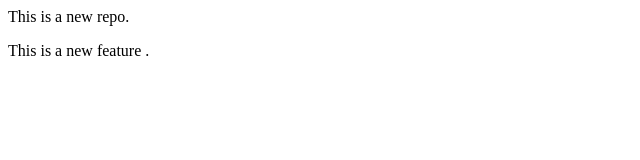
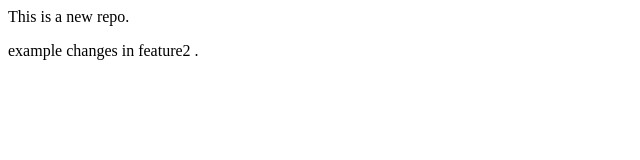
Before and after one commit to Shivani310/LocalRepo, a plain HTML site: page index.html in a window 1280 px wide. Shown: the full height of the page, 0-640 px from the left. Drawn offline with Linux system fonts and the light colour scheme.

Commit message:
new line in feature2

```diff
--- a/index.html
+++ b/index.html
@@ -1,2 +1,2 @@
 <p>This is a new repo. </p>
-<p>This is a new feature .</p>
+<p>example changes in  feature2 .</p>
```
